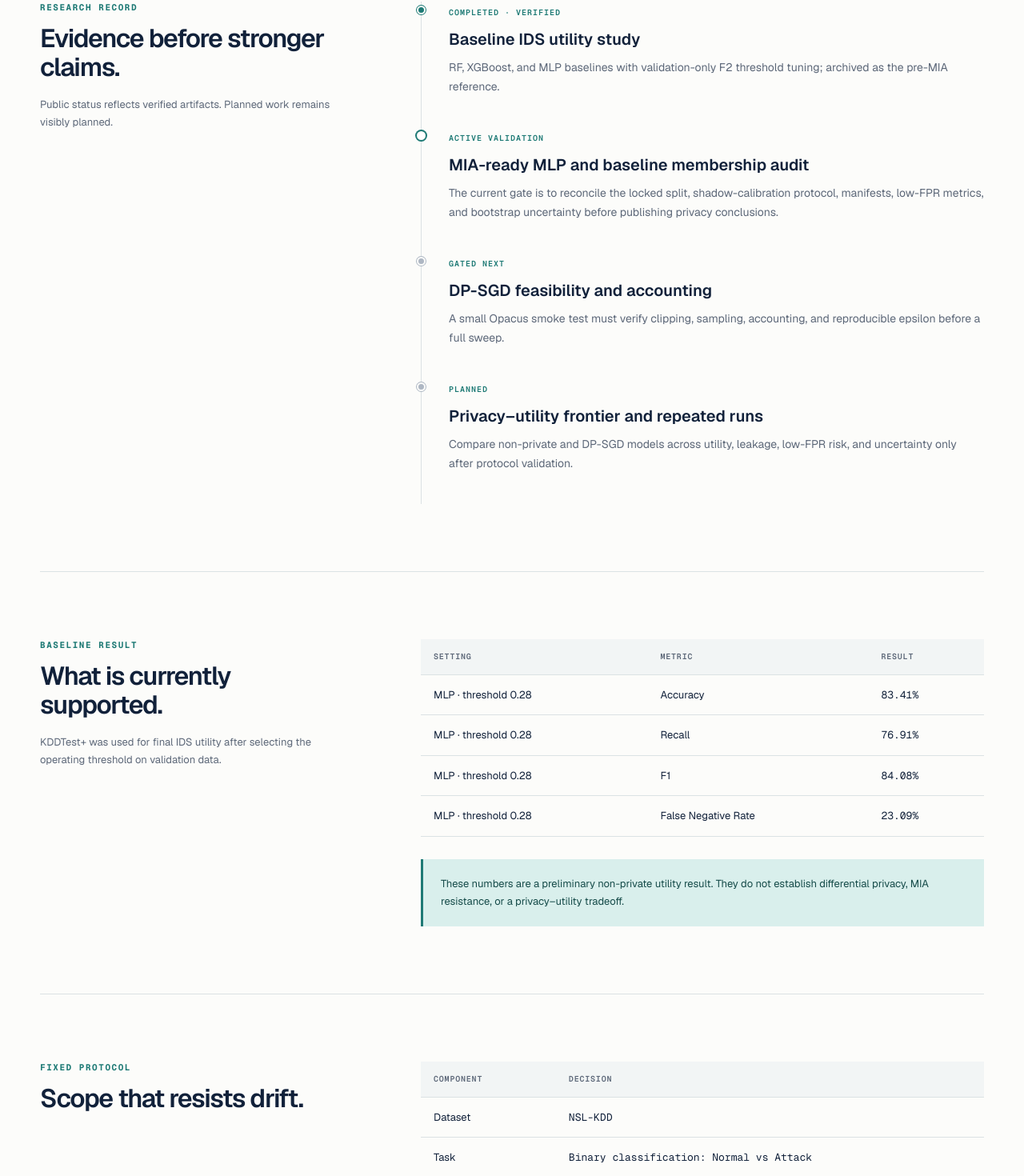
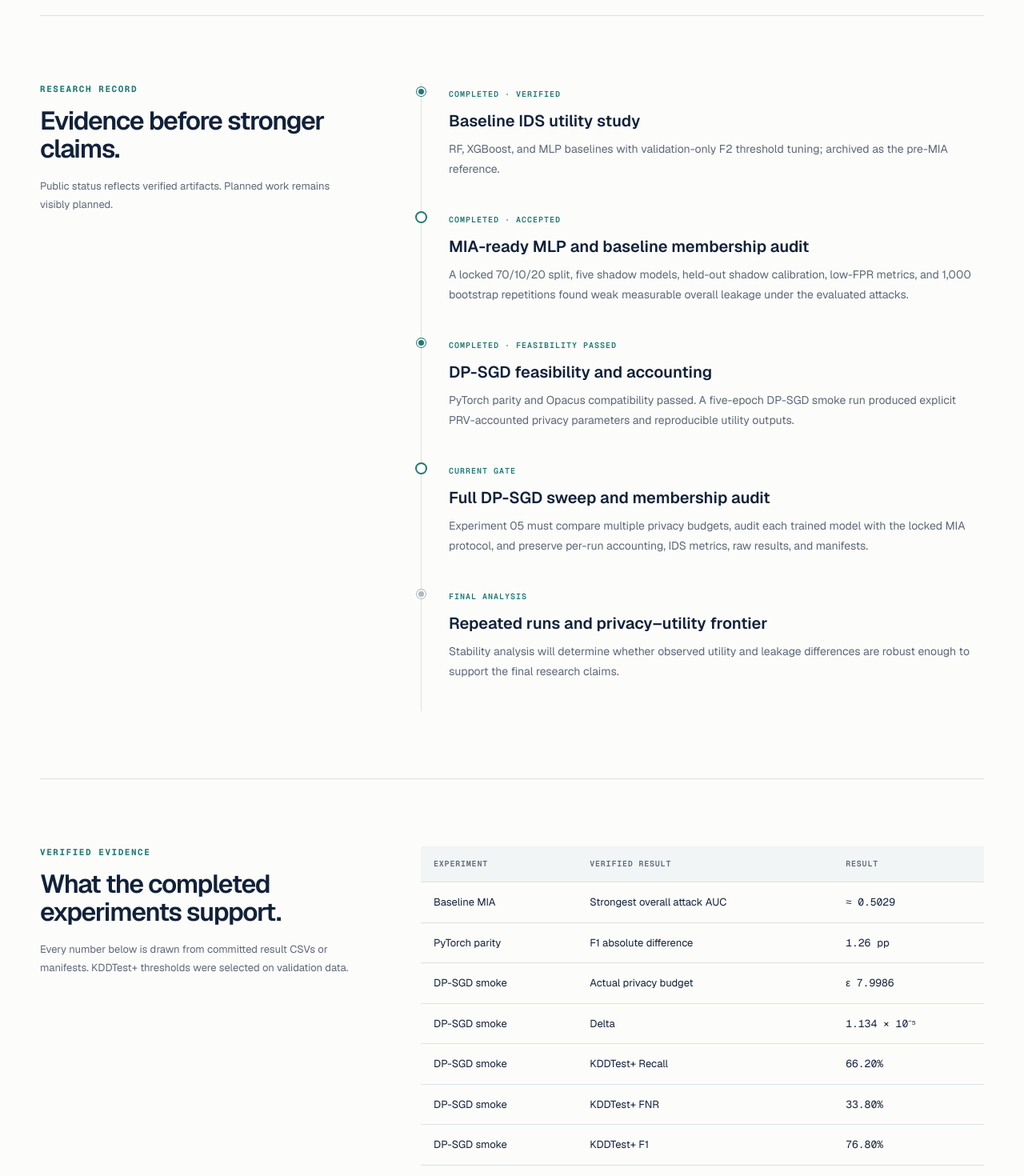
Before and after one commit to tawsif113/Academic-Portfolio, a Next.js app: page /research in a window 1280 px wide. Shown: the part 1236-2706 px from the top of the page at 80% size. Built offline with nearby package versions, Linux system fonts and the light colour scheme.

Commit message:
portfolio: document MIA and DP-SGD progress

```diff
--- a/app/research/page.tsx
+++ b/app/research/page.tsx
@@ -1,5 +1,5 @@
 import type { Metadata } from "next";
-import { Footer, Header, Intro } from "../site-shell";
+import { Arrow, Footer, Header, Intro } from "../site-shell";
 
 export const metadata: Metadata = {
   title: "Research",
@@ -23,8 +23,8 @@ export default function Research() {
       <main>
         <Intro
           eyebrow="Current research"
-          title="Privacy–utility auditing for network intrusion detection."
-          description="An empirical study of whether formally accounted DP-SGD can reduce measurable membership leakage without making a tabular intrusion detector operationally ineffective."
+          title="Privacy–utility tradeoffs in differentially private network intrusion detection."
+          description="A reproducible empirical study combining IDS-specific utility, shadow-calibrated membership inference, and formally accounted DP-SGD for a tabular intrusion detector."
         />
 
         <section className="content shell">
@@ -40,10 +40,11 @@ export default function Research() {
             </div>
             <div>
               <div className="claim">
-                <strong>Claim boundary:</strong> Until DP-SGD is implemented
-                with valid privacy accounting, this work is a privacy–utility
-                audit building toward formal DP-SGD—not a differentially
-                private IDS.
+                <strong>Claim boundary:</strong> Formal DP-SGD implementation
+                and privacy accounting have been established in a feasibility
+                run. A full privacy–utility frontier and a DP-versus-non-private
+                leakage-reduction claim still require Experiment 05 and
+                repeated-run evidence.
               </div>
               <div className="cards">
                 <article>
@@ -100,28 +101,40 @@ export default function Research() {
                 </p>
               </article>
               <article className="active">
-                <small>Active validation</small>
+                <small>Completed · accepted</small>
                 <h3>MIA-ready MLP and baseline membership audit</h3>
                 <p>
-                  The current gate is to reconcile the locked split,
-                  shadow-calibration protocol, manifests, low-FPR metrics, and
-                  bootstrap uncertainty before publishing privacy conclusions.
+                  A locked 70/10/20 split, five shadow models, held-out shadow
+                  calibration, low-FPR metrics, and 1,000 bootstrap repetitions
+                  found weak measurable overall leakage under the evaluated
+                  attacks.
+                </p>
+              </article>
+              <article className="done">
+                <small>Completed · feasibility passed</small>
+                <h3>DP-SGD feasibility and accounting</h3>
+                <p>
+                  PyTorch parity and Opacus compatibility passed. A five-epoch
+                  DP-SGD smoke run produced explicit PRV-accounted privacy
+                  parameters and reproducible utility outputs.
+                </p>
+              </article>
+              <article className="active">
+                <small>Current gate</small>
+                <h3>Full DP-SGD sweep and membership audit</h3>
+                <p>
+                  Experiment 05 must compare multiple privacy budgets, audit
+                  each trained model with the locked MIA protocol, and preserve
+                  per-run accounting, IDS metrics, raw results, and manifests.
                 </p>
               </article>
               <article>
-                <small>Gated next</small>
-                <h3>DP-SGD feasibility and accounting</h3>
+                <small>Final analysis</small>
+                <h3>Repeated runs and privacy–utility frontier</h3>
                 <p>
-                  A small Opacus smoke test must verify clipping, sampling,
-                  accounting, and reproducible epsilon before a full sweep.
-                </p>
-              </article>
-              <article>
-                <small>Planned</small>
-                <h3>Privacy–utility frontier and repeated runs</h3>
-                <p>
-                  Compare non-private and DP-SGD models across utility, leakage,
-                  low-FPR risk, and uncertainty only after protocol validation.
+                  Stability analysis will determine whether observed utility
+                  and leakage differences are robust enough to support the
+                  final research claims.
                 </p>
               </article>
             </div>
@@ -131,30 +144,35 @@ export default function Research() {
         <section className="content shell">
           <div className="two-col">
             <div className="side">
-              <p className="eyebrow">Baseline result</p>
-              <h2>What is currently supported.</h2>
+              <p className="eyebrow">Verified evidence</p>
+              <h2>What the completed experiments support.</h2>
               <p>
-                KDDTest+ was used for final IDS utility after selecting the
-                operating threshold on validation data.
+                Every number below is drawn from committed result CSVs or
+                manifests. KDDTest+ thresholds were selected on validation
+                data.
               </p>
             </div>
             <div>
               <table>
                 <thead>
                   <tr>
-                    <th>Setting</th>
-                    <th>Metric</th>
+                    <th>Experiment</th>
+                    <th>Verified result</th>
                     <th>Result</th>
                   </tr>
                 </thead>
                 <tbody>
                   {[
-                    ["MLP · threshold 0.28", "Accuracy", "83.41%"],
-                    ["MLP · threshold 0.28", "Recall", "76.91%"],
-                    ["MLP · threshold 0.28", "F1", "84.08%"],
-                    ["MLP · threshold 0.28", "False Negative Rate", "23.09%"],
+                    ["Baseline MIA", "Strongest overall attack AUC", "≈ 0.5029"],
+                    ["PyTorch parity", "F1 absolute difference", "1.26 pp"],
+                    ["DP-SGD smoke", "Actual privacy budget", "ε 7.9986"],
+                    ["DP-SGD smoke", "Delta", "1.134 × 10⁻⁵"],
+                    ["DP-SGD smoke", "KDDTest+ Recall", "66.20%"],
+                    ["DP-SGD smoke", "KDDTest+ FNR", "33.80%"],
+                    ["DP-SGD smoke", "KDDTest+ F1", "76.80%"],
+                    ["DP-SGD smoke", "KDDTest+ PR-AUC", "91.93%"],
                   ].map((row) => (
-                    <tr key={row[1]}>
+                    <tr key={`${row[0]}-${row[1]}`}>
                       <td>{row[0]}</td>
                       <td>{row[1]}</td>
                       <td>{row[2]}</td>
@@ -163,10 +181,19 @@ export default function Research() {
                 </tbody>
               </table>
               <div className="claim top-space">
-                These numbers are a preliminary non-private utility result. They
-                do not establish differential privacy, MIA resistance, or a
-                privacy–utility tradeoff.
+                The baseline attack result indicates weak measurable leakage
+                under the evaluated threat models; it does not prove privacy.
+                The DP-SGD figures come from one feasibility run and are not a
+                final model selection or leakage-reduction result.
               </div>
+              <a
+                className="text-link"
+                href="https://github.com/tawsif113/privacy-utility-dp-ids"
+                target="_blank"
+                rel="noreferrer"
+              >
+                Research repository <Arrow />
+              </a>
             </div>
           </div>
         </section>
@@ -206,6 +233,11 @@ export default function Research() {
                   The audit covers defined black-box threat models, not every
                   possible form of leakage.
                 </li>
+                <li>
+                  Near-chance overall baseline MIA creates a floor effect: the
+                  final study may establish accounting and utility costs without
+                  supporting a strong empirical leakage-reduction claim.
+                </li>
               </ul>
             </div>
           </div>
```
